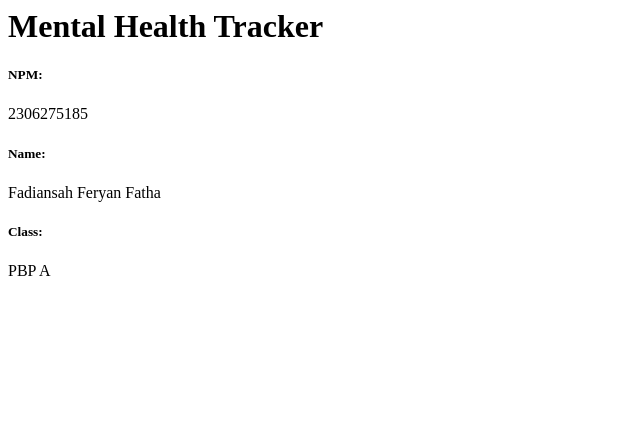
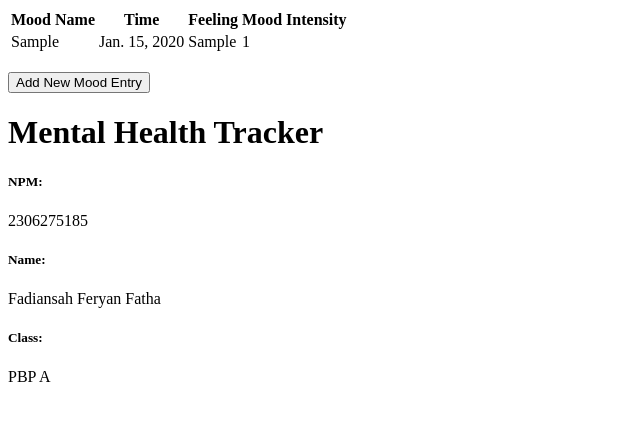
Before and after one commit to rigelia/mental-health-tracker, a Django app: page / in a window 1280 px wide. Shown: the top 421 px of the page, without its empty margins (0-640 px from the left). Run offline with Django 5.2, Linux system fonts and the light colour scheme; tables that the repository leaves empty hold one stand-in row (values such as "Sample post").

Commit message:
tutorial dos

```diff
--- a/main/models.py
+++ b/main/models.py
@@ -1,6 +1,8 @@
+import uuid
 from django.db import models
 
 class MoodEntry(models.Model):
+    id = models.UUIDField(primary_key=True, default=uuid.uuid4, editable=False)
     mood = models.CharField(max_length=255)
     time = models.DateField(auto_now_add=True)
     feelings = models.TextField()
--- a/main/templates/main.html
+++ b/main/templates/main.html
@@ -1,7 +1,42 @@
+{% extends 'base.html' %}
+{% block content %}
+{% if not mood_entries %}
+<p>Belum ada data mood pada mental health tracker.</p>
+{% else %}
+<table>
+    <tr>
+        <th>Mood Name</th>
+        <th>Time</th>
+        <th>Feeling</th>
+        <th>Mood Intensity</th>
+    </tr>
+
+    {% comment %} Berikut cara memperlihatkan data mood di bawah baris ini
+    {% endcomment %}
+    {% for mood_entry in mood_entries %}
+    <tr>
+        <td>{{mood_entry.mood}}</td>
+        <td>{{mood_entry.time}}</td>
+        <td>{{mood_entry.feelings}}</td>
+        <td>{{mood_entry.mood_intensity}}</td>
+    </tr>
+    {% endfor %}
+</table>
+{% endif %}
+
+<br />
+
+<a href="{% url 'main:create_mood_entry' %}">
+    <button>Add New Mood Entry</button>
+</a>
 <h1>Mental Health Tracker</h1>
-<h5>NPM:</h5>
-<p>{{npm}}</p>
-<h5>Name: </h5>
-<p>{{name}}</p>
-<h5>Class: </h5>
-<p>{{class}}</p>
+
+<h5>NPM: </h5>
+<p>{{ npm }}<p>
+
+<h5>Name:</h5>
+<p>{{ name }}</p>
+
+<h5>Class:</h5>
+<p>{{ class }}</p>
+{% endblock content %}
--- a/main/urls.py
+++ b/main/urls.py
@@ -1,8 +1,13 @@
 from django.urls import path
-from main.views import show_main
+from main.views import show_main, create_mood_entry, show_xml, show_json, show_xml_by_id, show_json_by_id
 
 app_name = 'main'
 
 urlpatterns = [
-    path('', show_main, name='show_main'),
+   path('', show_main, name='show_main'),
+   path('xml/', show_xml, name='show_xml'),
+   path('json/', show_json, name='show_json'),
+   path('create-mood-entry', create_mood_entry, name='create_mood_entry'),
+   path('xml/<str:id>/', show_xml_by_id, name='show_xml_by_id'),
+   path('json/<str:id>/', show_json_by_id, name='show_json_by_id'),
 ]
--- a/main/views.py
+++ b/main/views.py
@@ -1,6 +1,43 @@
-from django.shortcuts import render
-
+from django.shortcuts import render, redirect
+from django.http import HttpResponse
+from django.core import serializers
+from main.forms import MoodEntryForm
+from main.models import MoodEntry
 
 def show_main(request):
-    context = {"npm": "2306275185", "name": "Fadiansah Feryan Fatha", "class": "PBP A"}
+    mood_entries = MoodEntry.objects.all()
+
+    context = {
+        'name': 'Fadiansah Feryan Fatha',
+        'class': 'PBP A',
+        'npm': '2306275185',
+        'mood_entries': mood_entries
+    }
+
     return render(request, "main.html", context)
+
+def create_mood_entry(request):
+    form = MoodEntryForm(request.POST or None)
+
+    if form.is_valid() and request.method == "POST":
+        form.save()
+        return redirect('main:show_main')
+
+    context = {'form': form}
+    return render(request, "create_mood_entry.html", context)
+
+def show_xml(request):
+    data = MoodEntry.objects.all()
+    return HttpResponse(serializers.serialize("xml", data), content_type="application/xml")
+
+def show_json(request):
+    data = MoodEntry.objects.all()
+    return HttpResponse(serializers.serialize("json", data), content_type="application/json")
+
+def show_xml_by_id(request, id):
+    data = MoodEntry.objects.filter(pk=id)
+    return HttpResponse(serializers.serialize("xml", data), content_type="application/xml")
+
+def show_json_by_id(request, id):
+    data = MoodEntry.objects.filter(pk=id)
+    return HttpResponse(serializers.serialize("json", data), content_type="application/json")
--- a/mental_health_tracker/settings.py
+++ b/mental_health_tracker/settings.py
@@ -54,7 +54,7 @@ ROOT_URLCONF = 'mental_health_tracker.urls'
 TEMPLATES = [
     {
         'BACKEND': 'django.template.backends.django.DjangoTemplates',
-        'DIRS': [],
+        'DIRS': [BASE_DIR / 'templates'],
         'APP_DIRS': True,
         'OPTIONS': {
             'context_processors': [
@@ -121,3 +121,4 @@ STATIC_URL = 'static/'
 # https://docs.djangoproject.com/en/5.1/ref/settings/#default-auto-field
 
 DEFAULT_AUTO_FIELD = 'django.db.models.BigAutoField'
+CSRF_TRUSTED_ORIGINS = ["http://localhost","http://127.0.0.1","http://http://fadiansah-feryan-mentalhealthtrackerfixed.pbp.cs.ui.ac.id/", "http://fadiansah-feryan-mentalhealthtrackerfixed.pbp.cs.ui.ac.id/"]
--- /dev/null
+++ b/templates/base.html
@@ -0,0 +1,13 @@
+{% load static %}
+<!DOCTYPE html>
+<html lang="en">
+  <head>
+    <meta charset="UTF-8" />
+    <meta name="viewport" content="width=device-width, initial-scale=1.0" />
+    {% block meta %} {% endblock meta %}
+  </head>
+
+  <body>
+    {% block content %} {% endblock content %}
+  </body>
+</html>
```
Also changed, not shown: main/forms.py (added, +7 -0 lines), main/templates/create_mood_entry.html (added, +18 -0 lines), .github/workflows/deploy.yml (added), main/migrations/0002_alter_moodentry_id.py (added).
